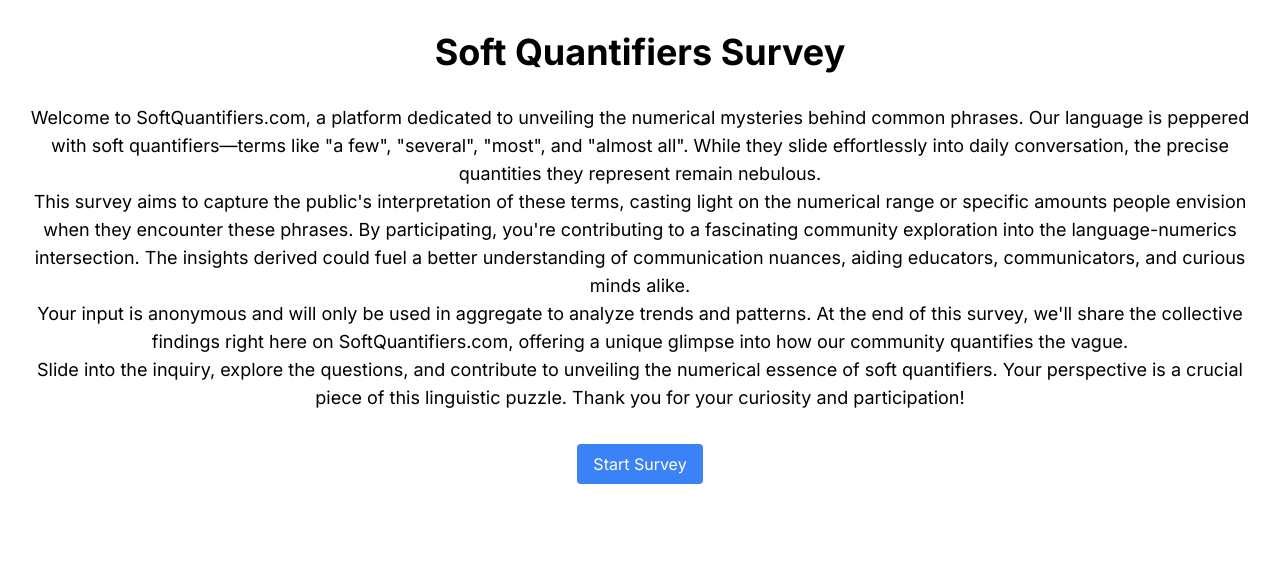
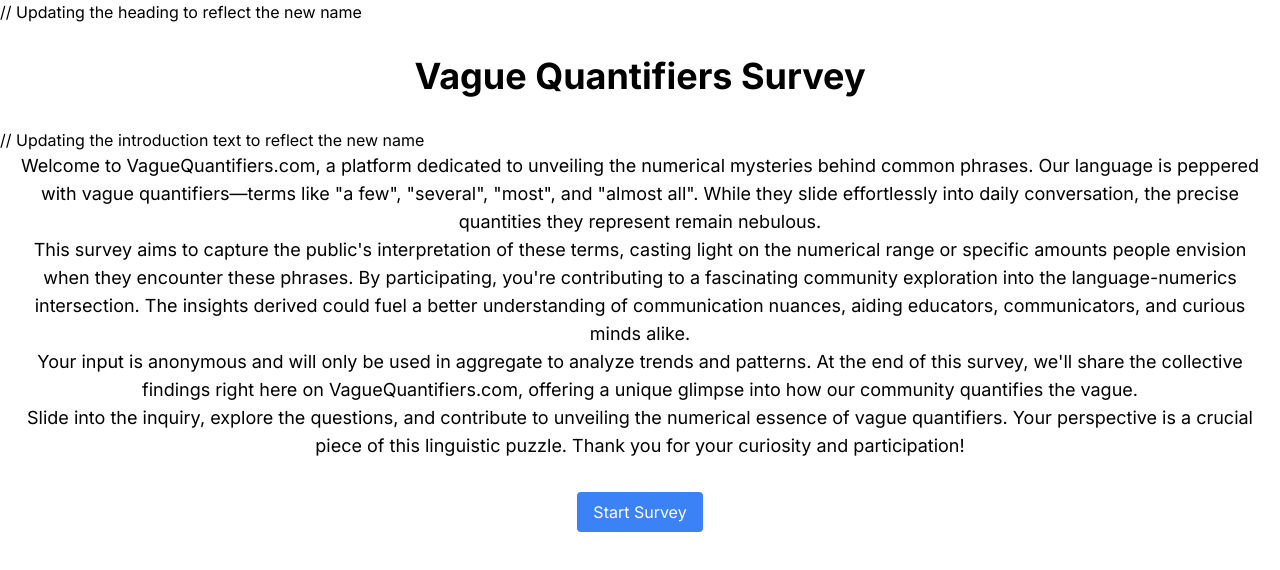
Before and after one commit to christiangenco/softquantifiers, a Next.js app: page / in a window 1280 px wide. Shown: the top 570 px of the page. Built offline with nearby package versions, Linux system fonts and the light colour scheme.

Commit message:
soft quantifiers => vague quantifiers (ai)

```diff
--- a/src/app/page.js
+++ b/src/app/page.js
@@ -6,19 +6,22 @@
   return (
     <div>
       <Head>
-        <title>Soft Quantifiers Survey</title>
+        // Updating the title to reflect the new name
+        <title>Vague Quantifiers Survey</title>
         <link rel="icon" href="/favicon.ico" />
       </Head>
 
       <main>
+        // Updating the heading to reflect the new name
         <h1 className="text-4xl font-bold text-center my-8">
-          Soft Quantifiers Survey
+          Vague Quantifiers Survey
         </h1>
 
+        // Updating the introduction text to reflect the new name
         <p className="text-lg text-center mx-4">
-          Welcome to SoftQuantifiers.com, a platform dedicated to unveiling the
+          Welcome to VagueQuantifiers.com, a platform dedicated to unveiling the
           numerical mysteries behind common phrases. Our language is peppered
-          with soft quantifiers—terms like "a few", "several", "most", and
+          with vague quantifiers—terms like "a few", "several", "most", and
           "almost all". While they slide effortlessly into daily conversation,
           the precise quantities they represent remain nebulous.
         </p>
@@ -34,12 +37,12 @@
         <p className="text-lg text-center mx-4">
           Your input is anonymous and will only be used in aggregate to analyze
           trends and patterns. At the end of this survey, we'll share the
-          collective findings right here on SoftQuantifiers.com, offering a
+          collective findings right here on VagueQuantifiers.com, offering a
           unique glimpse into how our community quantifies the vague.
         </p>
         <p className="text-lg text-center mx-4">
           Slide into the inquiry, explore the questions, and contribute to
-          unveiling the numerical essence of soft quantifiers. Your perspective
+          unveiling the numerical essence of vague quantifiers. Your perspective
           is a crucial piece of this linguistic puzzle. Thank you for your
           curiosity and participation!
         </p>
--- a/src/components/Slider.js
+++ b/src/components/Slider.js
@@ -1,6 +1,6 @@
 import React from 'react';
 
-// Slider component for user input
+// Slider component for user input in the Vague Quantifiers survey
 export default function Slider({ value, setValue }) {
   return (
     <div className="flex flex-col items-center">
--- a/src/pages/about.js
+++ b/src/pages/about.js
@@ -5,18 +5,20 @@
   return (
     <div className="container mx-auto px-4">
       <Head>
-        <title>About - Soft Quantifiers Survey</title>
+        // Updated the title to reflect the new name
+        <title>About - Vague Quantifiers Survey</title>
         <link rel="icon" href="/favicon.ico" />
       </Head>
 
       <main className="my-4">
+        // Updated the heading to reflect the new name
         <h1 className="text-4xl font-bold text-center mb-4">
-          About Soft Quantifiers Survey
+          About Vague Quantifiers Survey
         </h1>
 
         <p className="text-lg text-center mb-4">
           This project is an exploration into the numerical interpretations of
-          soft quantifiers such as "most," "least," and "most likely." By
+          vague quantifiers such as "most," "least," and "most likely." By
           participating in the survey, you're contributing to a fascinating
           community exploration into the language-numerics intersection. The
           insights derived could fuel a better understanding of communication
@@ -26,7 +28,7 @@
         <p className="text-lg text-center mb-4">
           Your input is anonymous and will only be used in aggregate to analyze
           trends and patterns. At the end of this survey, we'll share the
-          collective findings right here on SoftQuantifiers.com, offering a
+          collective findings right here on VagueQuantifiers.com, offering a
           unique glimpse into how our community quantifies the vague.
         </p>
 
--- a/src/pages/results.js
+++ b/src/pages/results.js
@@ -1,7 +1,7 @@
 import { useEffect, useState } from 'react';
 import { useRouter } from 'next/router';
 import firebase from '../firebase';
-import { softQuantifiers } from '../constants';
+import { vagueQuantifiers } from '../constants'; // Updated reference to vagueQuantifiers
 
 // Page to display the results of the survey
 export default function Results() {
@@ -14,7 +14,7 @@
       const db = firebase.firestore();
       const results = {};
 
-      for (const quantifier of softQuantifiers) {
+      for (const quantifier of vagueQuantifiers) { // Updated reference to vagueQuantifiers
         const doc = await db.collection('quantifiers').doc(quantifier).get();
         if (doc.exists) {
           results[quantifier] = doc.data();
--- a/src/pages/survey.js
+++ b/src/pages/survey.js
@@ -3,8 +3,8 @@
 import Slider from '../components/Slider';
 import firebase from '../firebase';
 
-// List of soft quantifiers
-const softQuantifiers = [
+// List of vague quantifiers
+const vagueQuantifiers = [
   "A Few",
   "A Couple",
   "Several",
@@ -64,10 +64,10 @@
 
   return (
     <div className="container mx-auto px-4">
-      <h1 className="text-2xl font-bold mb-4">Soft Quantifiers Survey</h1>
+      <h1 className="text-2xl font-bold mb-4">Vague Quantifiers Survey</h1>
 
       <form onSubmit={handleSubmit}>
-        {softQuantifiers.map((quantifier) => (
+        {vagueQuantifiers.map((quantifier) => (
           <div key={quantifier} className="mb-8">
             <h2 className="text-xl font-bold mb-2">{quantifier}</h2>
 
```
Also changed, not shown: 1 other file (tests, documents, lock files or other folders).
